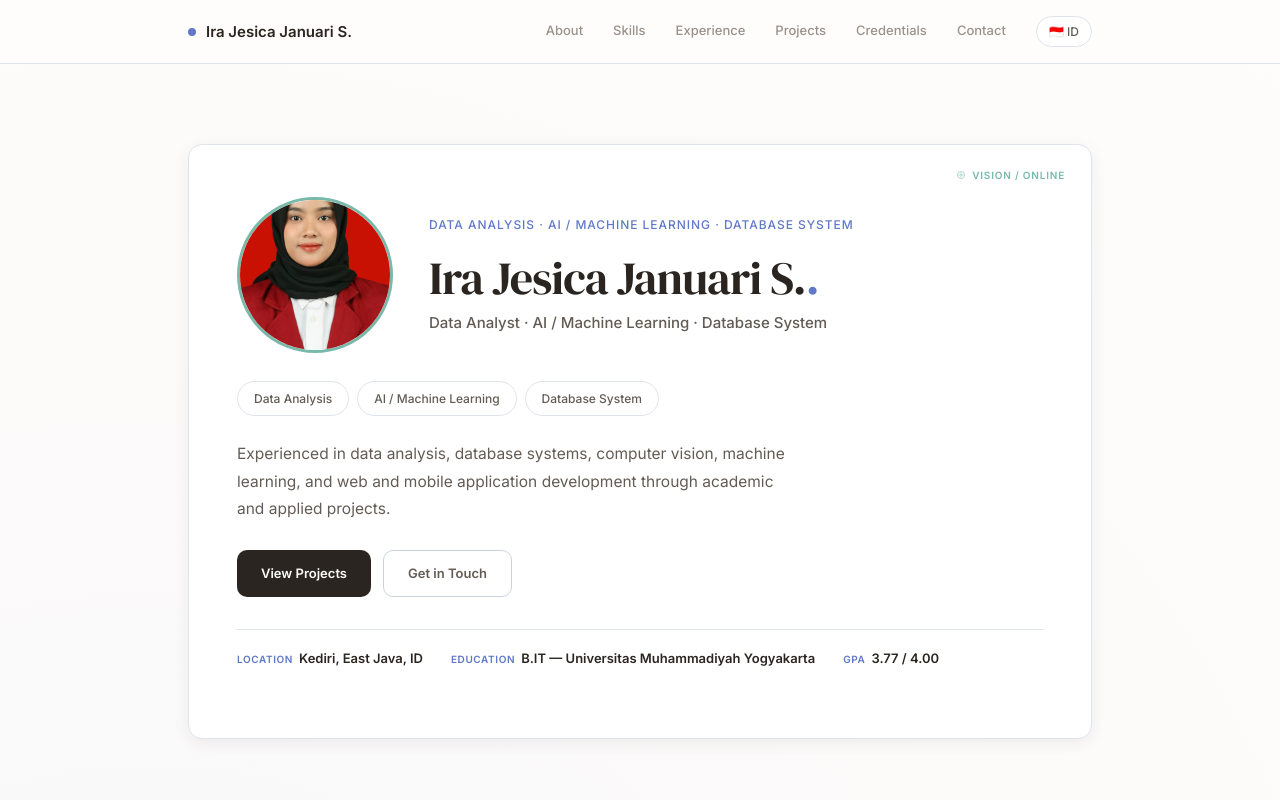
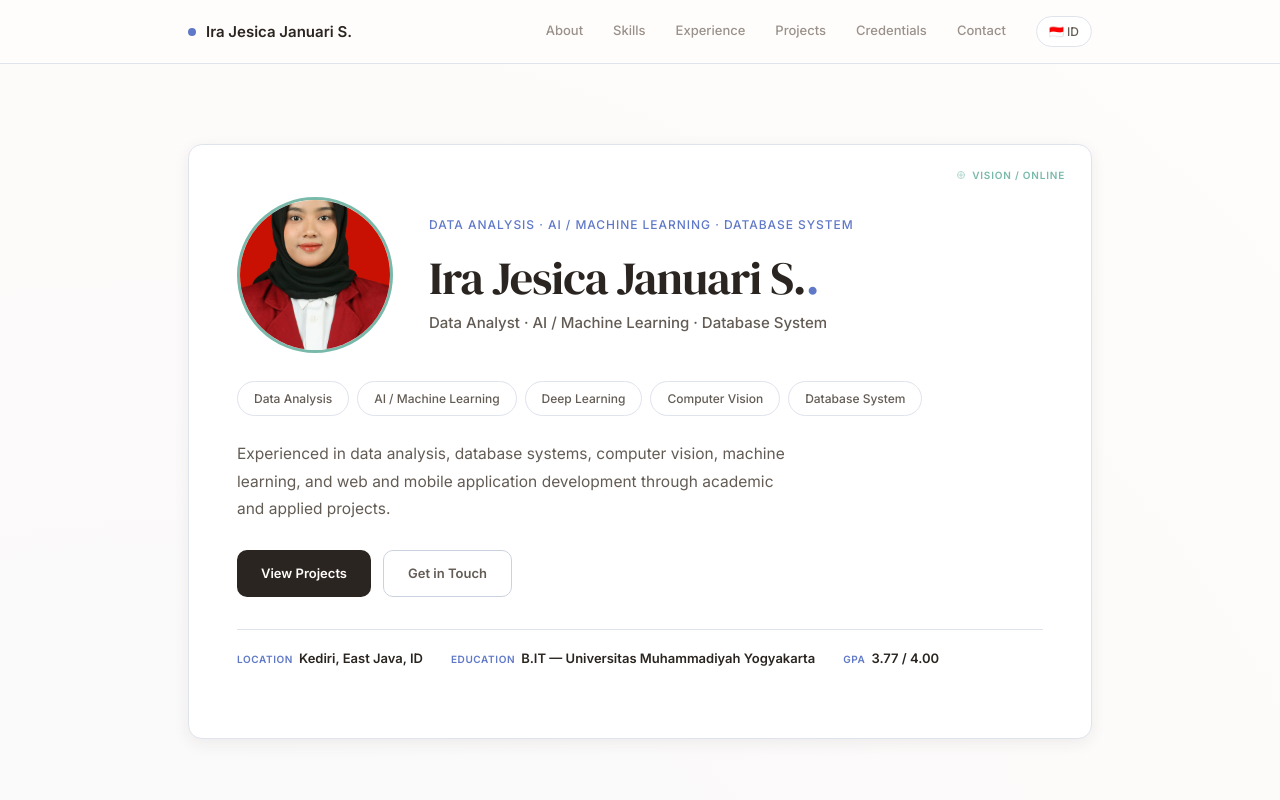
Before and after one commit to irajesicajanuaris/portoira, a Next.js app: page / in a window 1280 px wide. Shown: the top 800 px of the page. Built offline with nearby package versions, Linux system fonts and the light colour scheme.

Commit message:
feat: add Deep Learning and Computer Vision tags to hero section

```diff
--- a/components/data/portfolio.ts
+++ b/components/data/portfolio.ts
@@ -26,6 +26,8 @@ export const profile = {
 export const heroTags = [
   { label: "Data Analysis" },
   { label: "AI / Machine Learning" },
+  { label: "Deep Learning" },
+  { label: "Computer Vision" },
   { label: "Database System" },
 ];
 
```
